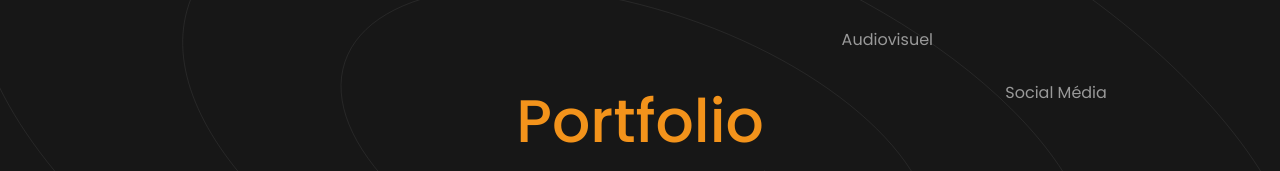
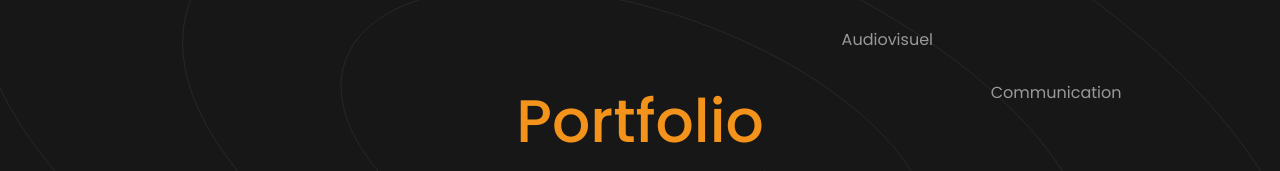
Before and after one commit to antoinefavereau/lochus-cecile, a Next.js app: page / in a window 1280 px wide. Shown: the part 213-384 px from the top of the page. Built offline with nearby package versions, Linux system fonts and the light colour scheme; a web font is replaced by a local one.

Commit message:
fix: update words in hero section

```diff
--- a/components/layout/home/hero.tsx
+++ b/components/layout/home/hero.tsx
@@ -20,7 +20,7 @@ export default function Hero() {
     },
     {
       radiusRatio: 0.3,
-      words: ["Design graphique", "Social Média"],
+      words: ["Design graphique", "Communication"],
     },
   ];
 
```
